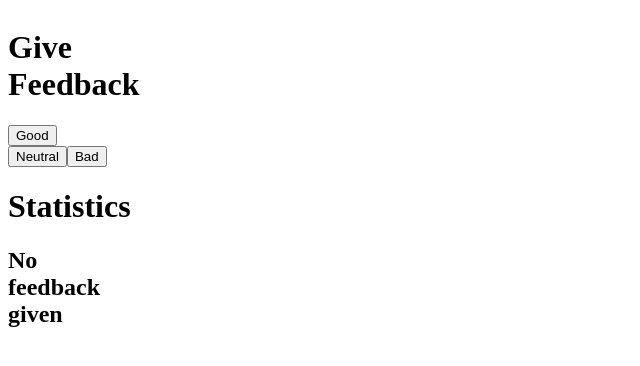
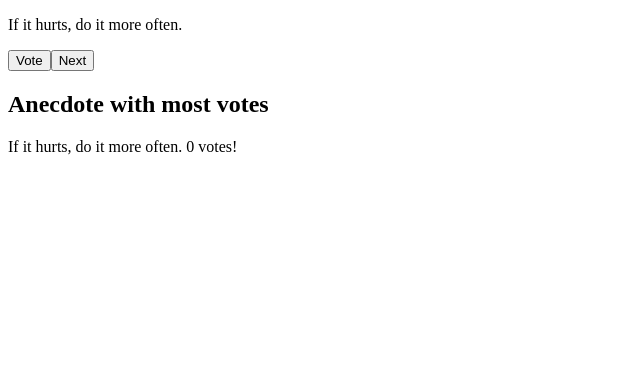
Before and after one commit to Slendder/Fullstack, a React (Vite) app: page / in a window 1280 px wide. Shown: the top 366 px of the page, without its empty margins (0-640 px from the left). Built offline with nearby package versions, Linux system fonts and the light colour scheme.

Commit message:
More exercises

```diff
--- /dev/null
+++ b/src/Exercise-14.jsx
@@ -0,0 +1,44 @@
+import { useState } from "react";
+
+const App = () => {
+  const anecdotes = [
+    "If it hurts, do it more often.",
+    "Adding manpower to a late software project makes it later!",
+    "The first 90 percent of the code accounts for the first 10 percent of the development time...The remaining 10 percent of the code accounts for the other 90 percent of the development time.",
+    "Any fool can write code that a computer can understand. Good programmers write code that humans can understand.",
+    "Premature optimization is the root of all evil.",
+    "Debugging is twice as hard as writing the code in the first place. Therefore, if you write the code as cleverly as possible, you are, by definition, not smart enough to debug it.",
+    "Programming without an extremely heavy use of console.log is same as if a doctor would refuse to use x-rays or blood tests when diagnosing patients.",
+    "The only way to go fast is to go well.",
+  ];
+
+  const [selected, setSelected] = useState(0);
+  const [points, setPoints] = useState(Array(anecdotes.length).fill(0));
+
+  const voteIndex = points.indexOf(Math.max(...points));
+  const mostVotes = points[voteIndex];
+
+  const Vote = () => {
+    const newPoints = [...points];
+    newPoints[selected] += 1;
+    setPoints(newPoints);
+  };
+
+  const handleNextAnecdote = () => {
+    setSelected(Math.floor(Math.random() * anecdotes.length));
+  };
+
+  return (
+    <div>
+      <p>{anecdotes[selected]}</p>
+      <button onClick={Vote}>Vote</button>
+      <button onClick={handleNextAnecdote}>Next</button>
+      <h2>Anecdote with most votes</h2>
+      <p>
+        {anecdotes[voteIndex]} {mostVotes} votes!
+      </p>
+    </div>
+  );
+};
+
+export default App;
--- a/src/main.jsx
+++ b/src/main.jsx
@@ -1,5 +1,5 @@
 import ReactDOM from 'react-dom/client'
 
-import App from './Exercise-10'
+import App from './Exercise-14'
 
 ReactDOM.createRoot(document.getElementById('root')).render(<App />)
--- a/styles.css
+++ b/styles.css
@@ -1,9 +1,8 @@
-#root {
-    display: grid;
-    grid-template-columns: 100px 50px 100px;
-    grid-template-rows: 80px auto 80px;
-    column-gap: 10px;
-    row-gap: 15px;
-    height: 90vh;
-    margin: auto;
+
+td {
+  border: 1px solid black;
 }
+
+tr td:nth-child(2) {
+    text-align: right;
+}
```
Also changed, not shown: src/Exercise-11.jsx (+11 -12 lines), src/Exercise-12.jsx (added, +28 -0 lines), src/Exercise-13.jsx (added, +38 -0 lines).
